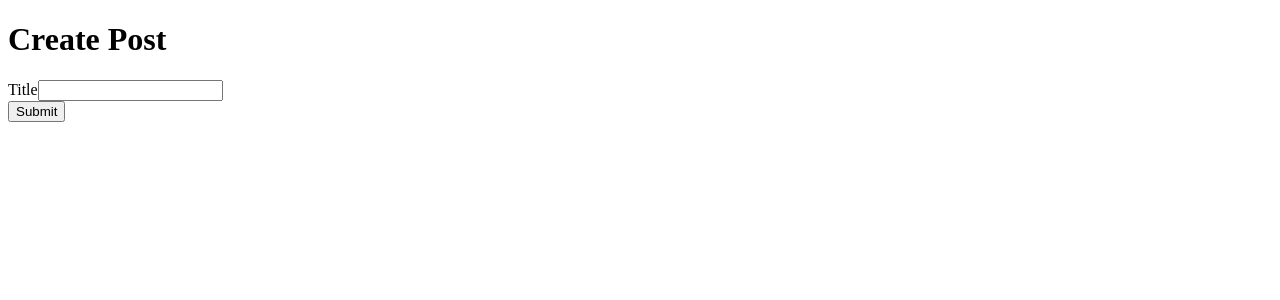
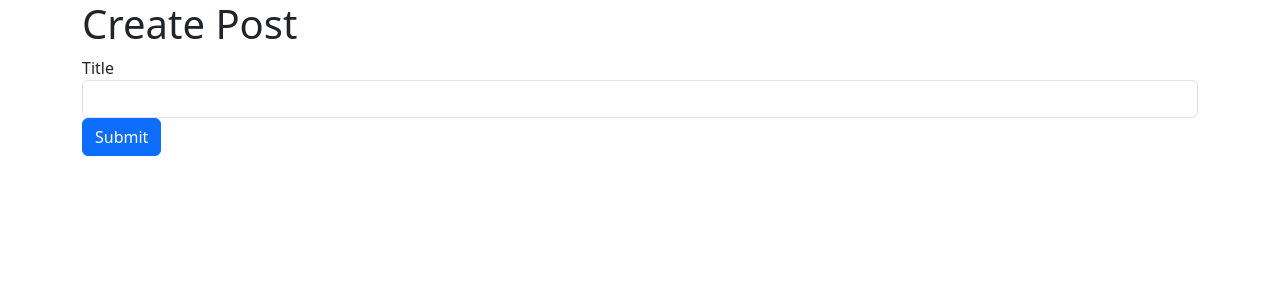
Before and after one commit to kirkrohani/microblog, a React (Create React App) app in the folder client/: page / in a window 1280 px wide. Shown: the top 300 px of the page. Built offline with nearby package versions, Linux system fonts and the light colour scheme.

Commit message:
added bootstrap cdn updated index.js to use react 18 syntax/code updated App.js to have container class on wrapping div

```diff
--- a/client/public/index.html
+++ b/client/public/index.html
@@ -10,21 +10,9 @@
       content="Web site created using create-react-app"
     />
     <link rel="apple-touch-icon" href="%PUBLIC_URL%/logo192.png" />
-    <!--
-      manifest.json provides metadata used when your web app is installed on a
-      user's mobile device or desktop. See https://developers.google.com/web/fundamentals/web-app-manifest/
-    -->
     <link rel="manifest" href="%PUBLIC_URL%/manifest.json" />
-    <!--
-      Notice the use of %PUBLIC_URL% in the tags above.
-      It will be replaced with the URL of the `public` folder during the build.
-      Only files inside the `public` folder can be referenced from the HTML.
-
-      Unlike "/favicon.ico" or "favicon.ico", "%PUBLIC_URL%/favicon.ico" will
-      work correctly both with client-side routing and a non-root public URL.
-      Learn how to configure a non-root public URL by running `npm run build`.
-    -->
-    <title>React App</title>
+    <link href="https://cdn.jsdelivr.net/npm/bootstrap@5.3.0/dist/css/bootstrap.min.css" rel="stylesheet" integrity="sha384-9ndCyUaIbzAi2FUVXJi0CjmCapSmO7SnpJef0486qhLnuZ2cdeRhO02iuK6FUUVM" crossorigin="anonymous">
+    <title>Microblog</title>
   </head>
   <body>
     <noscript>You need to enable JavaScript to run this app.</noscript>
--- a/client/src/App.js
+++ b/client/src/App.js
@@ -3,7 +3,7 @@ import React from 'react';
 
 const App = () => {
   return (
-    <div>
+    <div className="container">
       <h1>Create Post</h1>
       <PostCreate />
     </div>
--- a/client/src/index.js
+++ b/client/src/index.js
@@ -1,8 +1,8 @@
 import App from './App';
 import React from 'react';
-import ReactDOM from 'react-dom';
+import {createRoot} from 'react-dom/client';
 
-ReactDOM.render(
-  <App />,
-  document.getElementById("root")
-);
+const container = document.getElementById("root");
+const root = createRoot(container);
+
+root.render(<App />);
```
